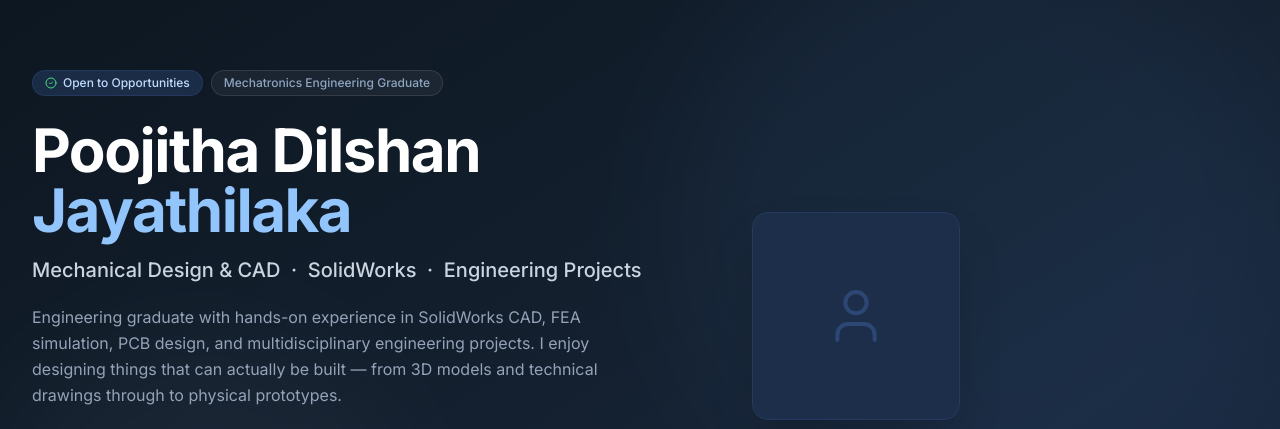
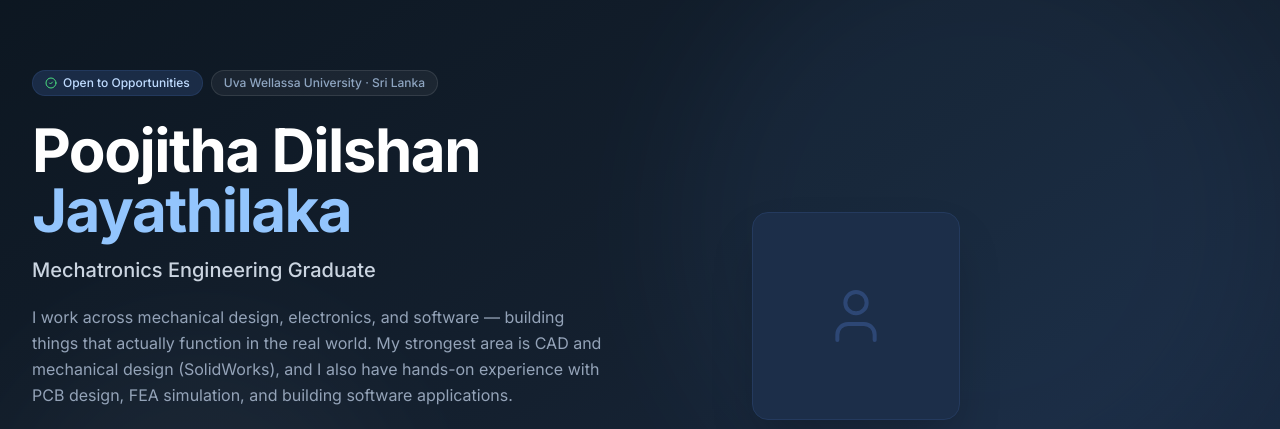
Before and after one commit to poojithadilshan2001/portfolio, a React (Vite) app: page / in a window 1280 px wide. Shown: the part 139-568 px from the top of the page. Built offline with nearby package versions, Linux system fonts and the light colour scheme; no server answers; the database is empty.

Commit message:
Broaden hero positioning to Mechatronics Graduate instead of CAD-only

```diff
--- a/src/components/HomeView.tsx
+++ b/src/components/HomeView.tsx
@@ -75,7 +75,7 @@ export default function HomeView({ onNavigate, onNavigateToProject }: HomeViewPr
                   Open to Opportunities
                 </span>
                 <span className="inline-flex px-3 py-1 rounded-full bg-white/5 border border-white/10 text-blue-200/70 text-xs font-medium">
-                  Mechatronics Engineering Graduate
+                  Uva Wellassa University · Sri Lanka
                 </span>
               </div>
 
@@ -85,14 +85,14 @@ export default function HomeView({ onNavigate, onNavigateToProject }: HomeViewPr
               </h1>
 
               <p className="mt-4 text-lg sm:text-xl text-slate-300 font-medium">
-                Mechanical Design &amp; CAD &nbsp;·&nbsp; SolidWorks &nbsp;·&nbsp; Engineering Projects
+                Mechatronics Engineering Graduate
               </p>
 
               <p className="mt-5 text-base text-slate-400 leading-relaxed max-w-xl">
-                Engineering graduate with hands-on experience in SolidWorks CAD, FEA simulation,
-                PCB design, and multidisciplinary engineering projects. I enjoy designing things
-                that can actually be built — from 3D models and technical drawings through to
-                physical prototypes.
+                I work across mechanical design, electronics, and software — building things
+                that actually function in the real world. My strongest area is CAD and mechanical
+                design (SolidWorks), and I also have hands-on experience with PCB design,
+                FEA simulation, and building software applications.
               </p>
 
               <div className="mt-8 flex flex-wrap gap-3">
```
